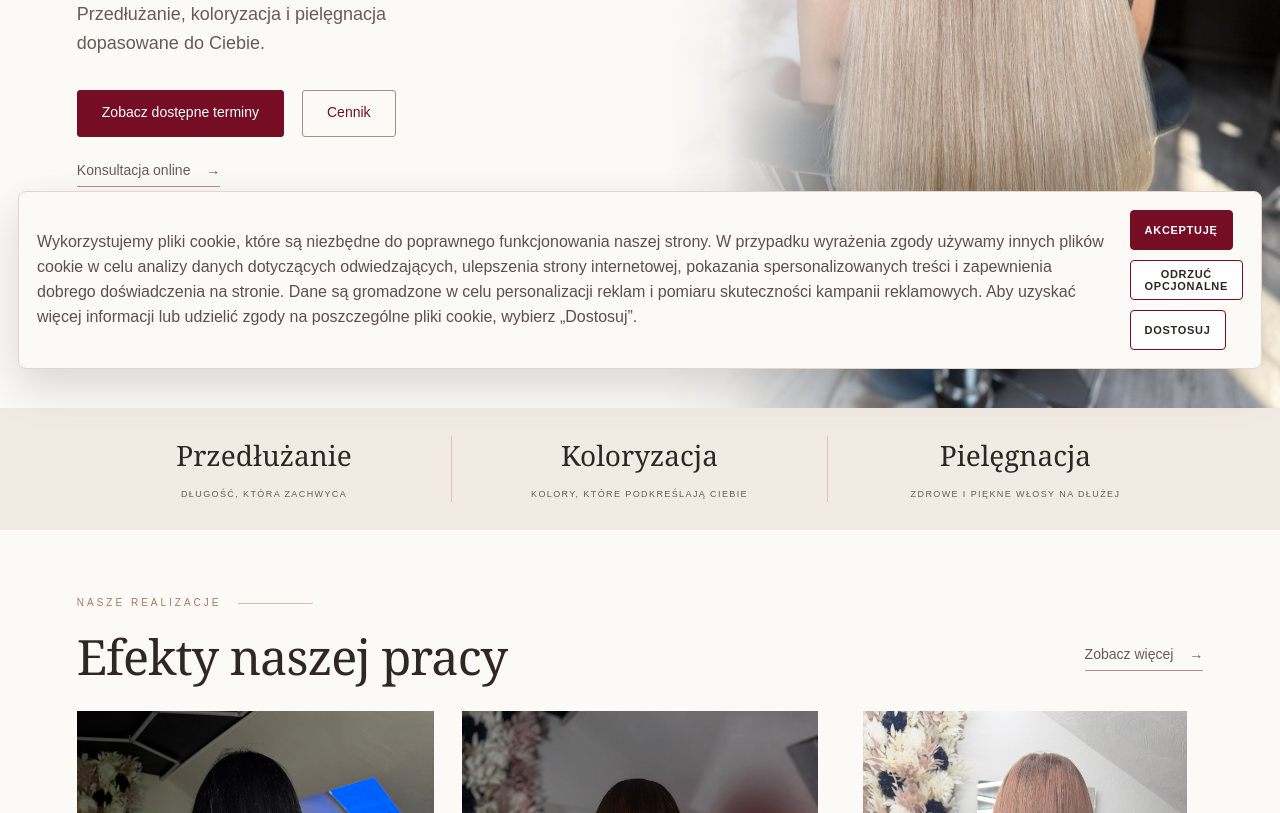
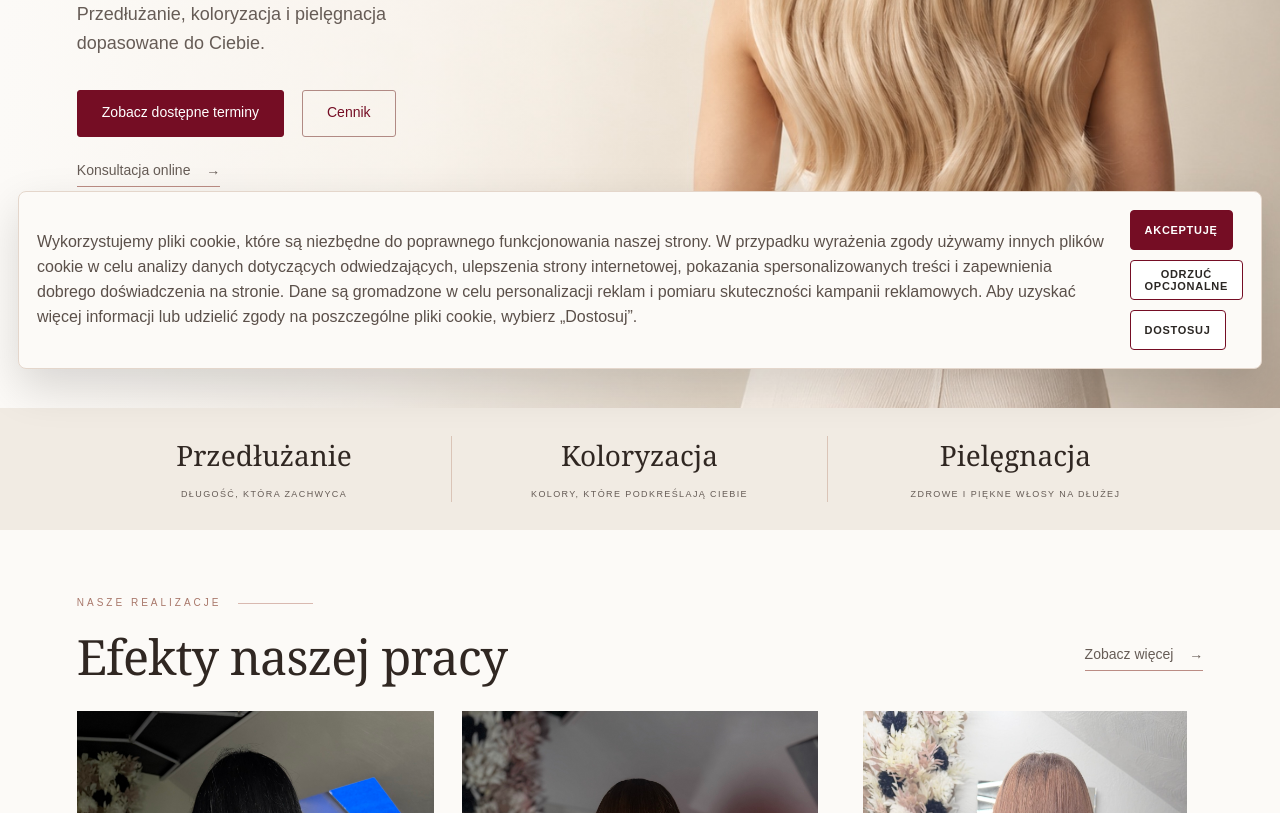
Before and after one commit to Niebiosa11/Hellobs, a plain HTML site: page index.html in a window 1280 px wide. Shown: the part 413-1226 px from the top of the page. Drawn offline with nearby package versions, Linux system fonts and the light colour scheme.

Commit message:
Nowe hero z zaakceptowanym zdjęciem AI

```diff
--- a/index.html
+++ b/index.html
@@ -914,6 +914,10 @@ section{padding:65px 6%}.white,.taupe,.dark{background:var(--paper);color:var(--
 .hero-photo:after{left:-1px}.effects-grid a{display:flex;align-items:center;justify-content:center;aspect-ratio:3/4}.effects-grid img{height:100%;width:100%;object-fit:contain}
 footer{display:grid;grid-template-columns:auto 1fr auto 1fr;align-items:center;text-align:left;gap:30px}footer .logo{align-items:flex-start}.privacy-link{grid-column:1/-1;text-align:center;margin:0}.footer-tagline{justify-self:end}
 @media(max-width:760px){footer{grid-template-columns:1fr;gap:24px}footer .footer-conversation{justify-self:start}.footer-conversation{justify-self:end}.privacy-link{grid-column:1/-1}.effects-grid a{aspect-ratio:auto}.effects-grid img{width:100%;height:auto}.hero-photo:after{left:0}}
+
+/* Zaakceptowane zdjęcie AI: pełna długość włosów i miejsce na tekst. */
+.hero-photo{inset:0;width:100%;height:100%;background:#f4ecdf}.hero-photo img{object-fit:cover;object-position:right center}.hero-photo:after{inset:0;background:linear-gradient(90deg,var(--paper) 0%,rgba(252,250,247,.65) 30%,transparent 60%)}
+@media(max-width:760px){.hero-photo{position:relative;inset:auto;width:auto;height:auto;margin:0 -5.56%;overflow:hidden}.hero-photo img{width:178%;max-width:none;height:auto;margin-left:-78%;object-fit:contain}.hero-photo:after{background:linear-gradient(180deg,var(--paper),rgba(252,250,247,.5) 10%,transparent 28%)}}
 </style>
 </head>
 
@@ -947,7 +951,7 @@ footer{display:grid;grid-template-columns:auto 1fr auto 1fr;align-items:center;t
     <a class="text-link" href="konsultacja.html">Konsultacja online <span aria-hidden="true">→</span></a>
     <p class="hero-signature">Piękno zaczyna się od dobrych włosów</p>
   </div>
-  <div class="hero-photo"><img src="assets/hbs-hero-blond.jpg" alt="Efekt przedłużania — długie, gładkie blond włosy" fetchpriority="high"></div>
+  <div class="hero-photo"><img src="assets/hbs-hero-ai-blond.jpg" alt="Długie blond włosy od tyłu — ilustracja wygenerowana przez AI" fetchpriority="high"></div>
 </section>
 <div class="strip" id="uslugi">
   <a href="#metody"><span>Przedłużanie</span><small>Długość, która zachwyca</small></a>
```
